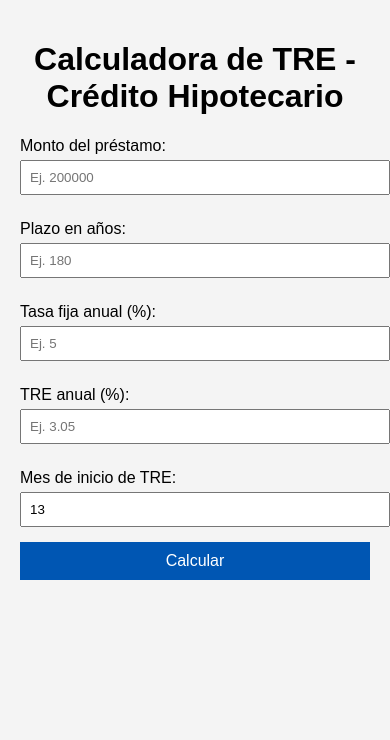
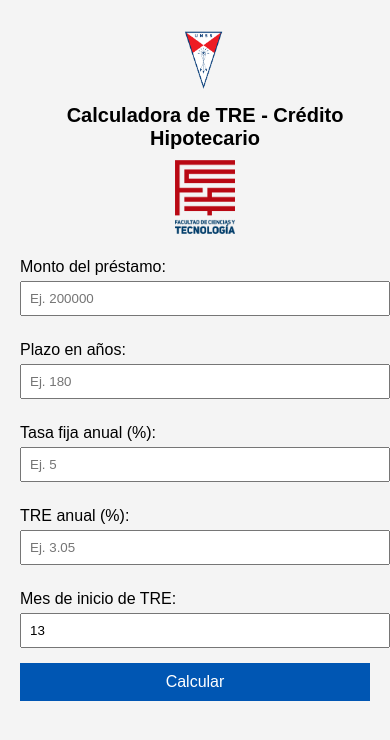
Before and after one commit to Thony69/sisEcoTre, a website: page src/index.html in a window 390 px wide. Drawn offline with Linux system fonts and the light colour scheme.

Commit message:
logos de implementados

```diff
--- a/src/index.html
+++ b/src/index.html
@@ -7,8 +7,18 @@
   <link rel="stylesheet" href="style.css" />
 </head>
 <body>
-  <h1>Calculadora de TRE - Crédito Hipotecario</h1>
-  <div>
+  <header class="header-container">
+    <div class="logo-container logo-left">
+      <img src="image/universidad.png" alt="Universidad" />
+    </div>
+    <div class="title-container">
+      <h1 class="page-title">Calculadora de TRE - Crédito Hipotecario</h1>
+    </div>
+    <div class="logo-container logo-right">
+      <img src="image/facultadTitle.png" alt="Facultad" />
+    </div>
+  </header>
+
   <label>Monto del préstamo:</label>
   <input type="number" id="monto" placeholder="Ej. 200000" />
   <label>Plazo en años:</label>
@@ -20,7 +30,6 @@
   <label>Mes de inicio de TRE:</label>
   <input type="number" id="mesTre" value="13" />
   <button onclick="calcularTRE()">Calcular</button>
-  </div>
 
   <div class="result-section" id="resultado"></div>
 
--- a/src/style.css
+++ b/src/style.css
@@ -1,22 +1,77 @@
+/* Global Styles */
 body {
   font-family: Arial, sans-serif;
   margin: 0;
   padding: 20px;
   background-color: #f4f4f4;
 }
+
+/* Responsive Header Design */
+.header-container {
+  display: flex;
+  align-items: center; /* Alinea verticalmente los elementos */
+  justify-content: center; /* Centra todo horizontalmente */
+  gap: 20px; /* Espaciado entre los elementos */
+  width: 100%; /* Asegura que ocupe todo el ancho */
+  padding: 10px;
+}
+
+/* Ajustar los contenedores de imágenes */
+.logo-container {
+  flex: 0 0 auto; /* Evita que los contenedores se expandan */
+}
+
+.logo-container img {
+  width: 80px; /* Tamaño de imagen ajustable */
+  height: auto;
+}
+
+/* Ajustar el contenedor del título */
+.title-container {
+  flex: 1; /* Permite que el título ocupe espacio central */
+  text-align: center; /* Centra el texto */
+}
+
+.page-title {
+  margin: 0;
+  font-size: 24px; /* Ajusta tamaño según lo necesario */
+}
+
+/* 💡 **Ahora agregamos la responsividad para móviles** */
+@media screen and (max-width: 768px) {
+  .header-container {
+    flex-direction: column; /* Cambia a formato vertical en pantallas pequeñas */
+    align-items: center; /* Centra todo */
+    gap: 10px; /* Reduce el espacio */
+  }
+
+  .logo-container img {
+    width: 60px; /* Reduce el tamaño de las imágenes en móviles */
+  }
+
+  .page-title {
+    font-size: 20px; /* Reduce el tamaño del título para mejor legibilidad */
+  }
+}
+
+
+/* El resto de estilos se mantienen igual */
 h1, h2 {
   text-align: center;
 }
+
 label {
   display: block;
   margin-top: 10px;
 }
+
 input {
   width: 100%;
   padding: 8px;
   margin-top: 5px;
   margin-bottom: 15px;
 }
+
 button {
   width: 100%;
   padding: 10px;
@@ -25,35 +80,42 @@ button {
   border: none;
   font-size: 16px;
 }
+
 table {
   width: 100%;
   border-collapse: collapse;
   margin-top: 20px;
   overflow-x: auto;
 }
+
 th, td {
   border: 1px solid #ccc;
   padding: 6px;
   text-align: right;
 }
+
 th {
   background-color: #0056b3;
   color: white;
 }
+
 .sac-section {
   border-left: 5px solid red;
   padding-left: 10px;
   margin-top: 30px;
 }
+
 .sacSinTre-section {
   border-left: 5px solid blue;
   padding-left: 10px;
   margin-top: 30px;
 }
+
 .summary {
   font-weight: bold;
   margin-top: 10px;
 }
+
 .result-section {
   margin-top: 30px;
 }
```
Also changed, not shown: src/image/facultadTitle.png (added), src/image/universidad.png (added). Lines whose indentation alone changed are shown as unchanged.
